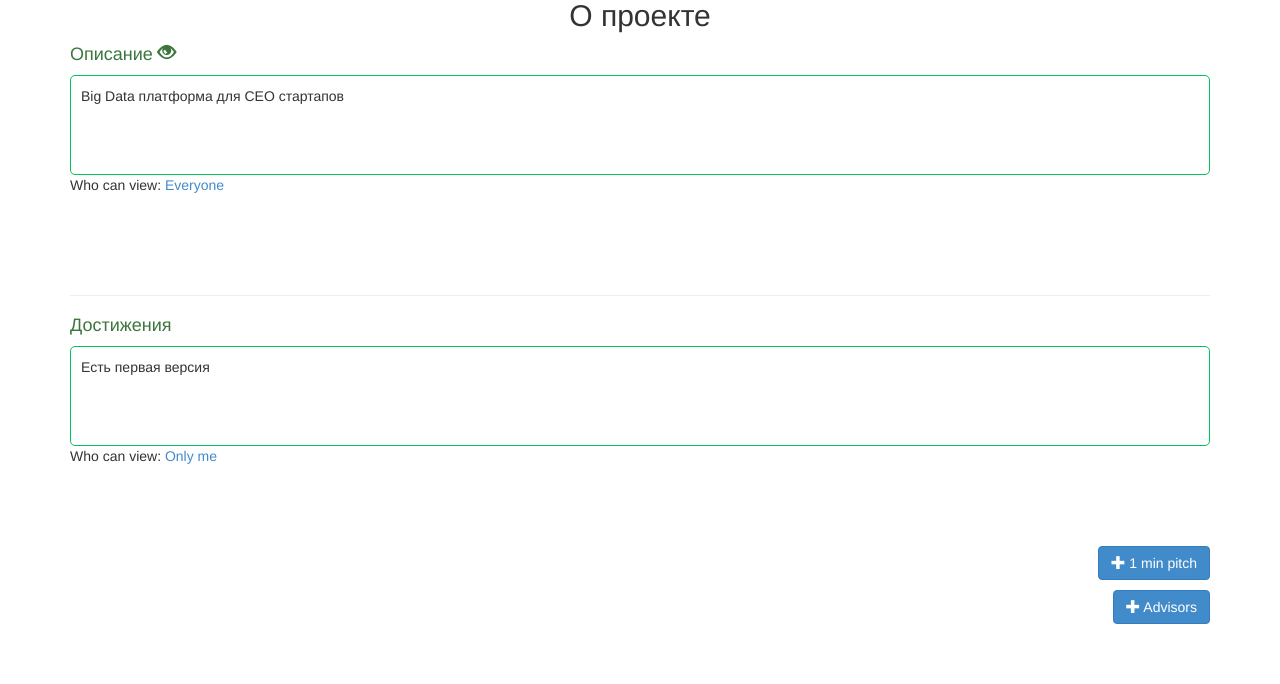
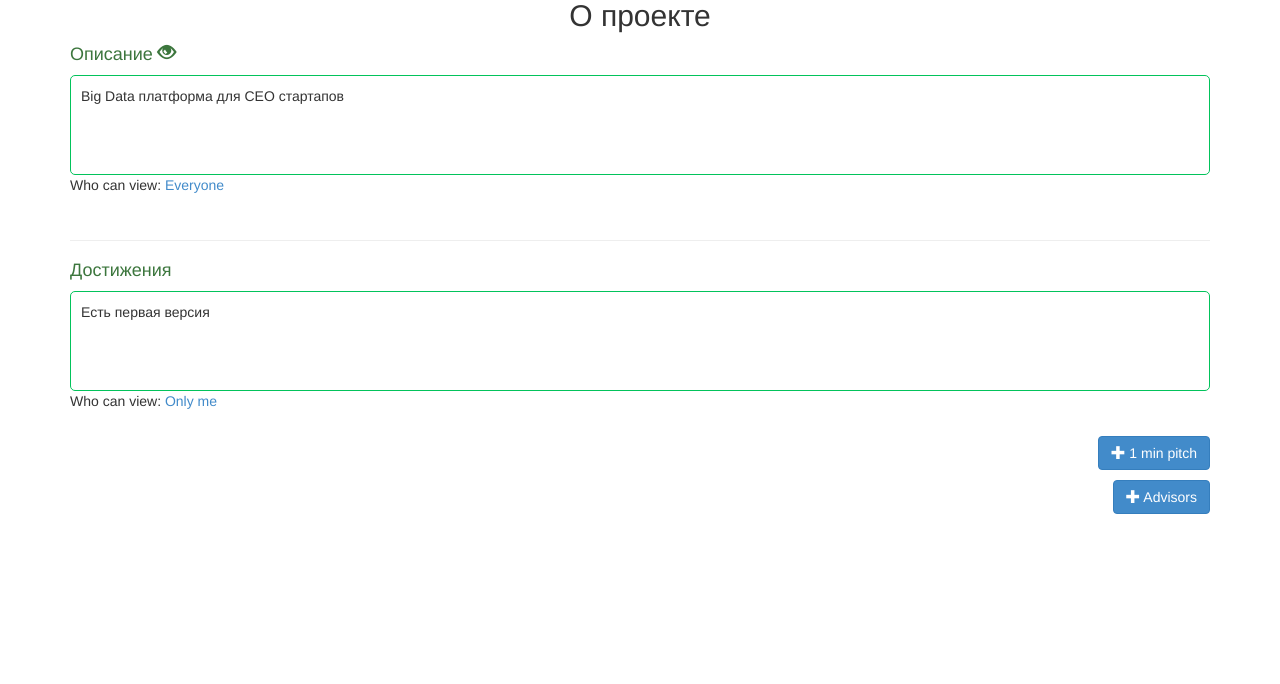
Before and after one commit to alifanov/absly, a Django app: page /summary/ in a window 1280 px wide. Shown: the part 386-1070 px from the top of the page. After the commit the page ends 900 px from the top, so only its background shows below. Run offline with Django 3.2, Linux system fonts and the light colour scheme; the visitor is signed in with stand-in values (Sample User, id 1); some libraries are stand-ins or nearby versions.

Commit message:
add executive summary

```diff
--- a/static/css/style.css
+++ b/static/css/style.css
@@ -256,12 +256,13 @@ ul.main-objects li {
 
 .es-item-btns {
     position: relative;
-    min-height: 100px;
+    min-height: 45px;
 }
 
 .es-item-btns button {
     position: absolute;
     right: 0;
+    top: 0;
 }
 
 .es-addon-btns {
```
